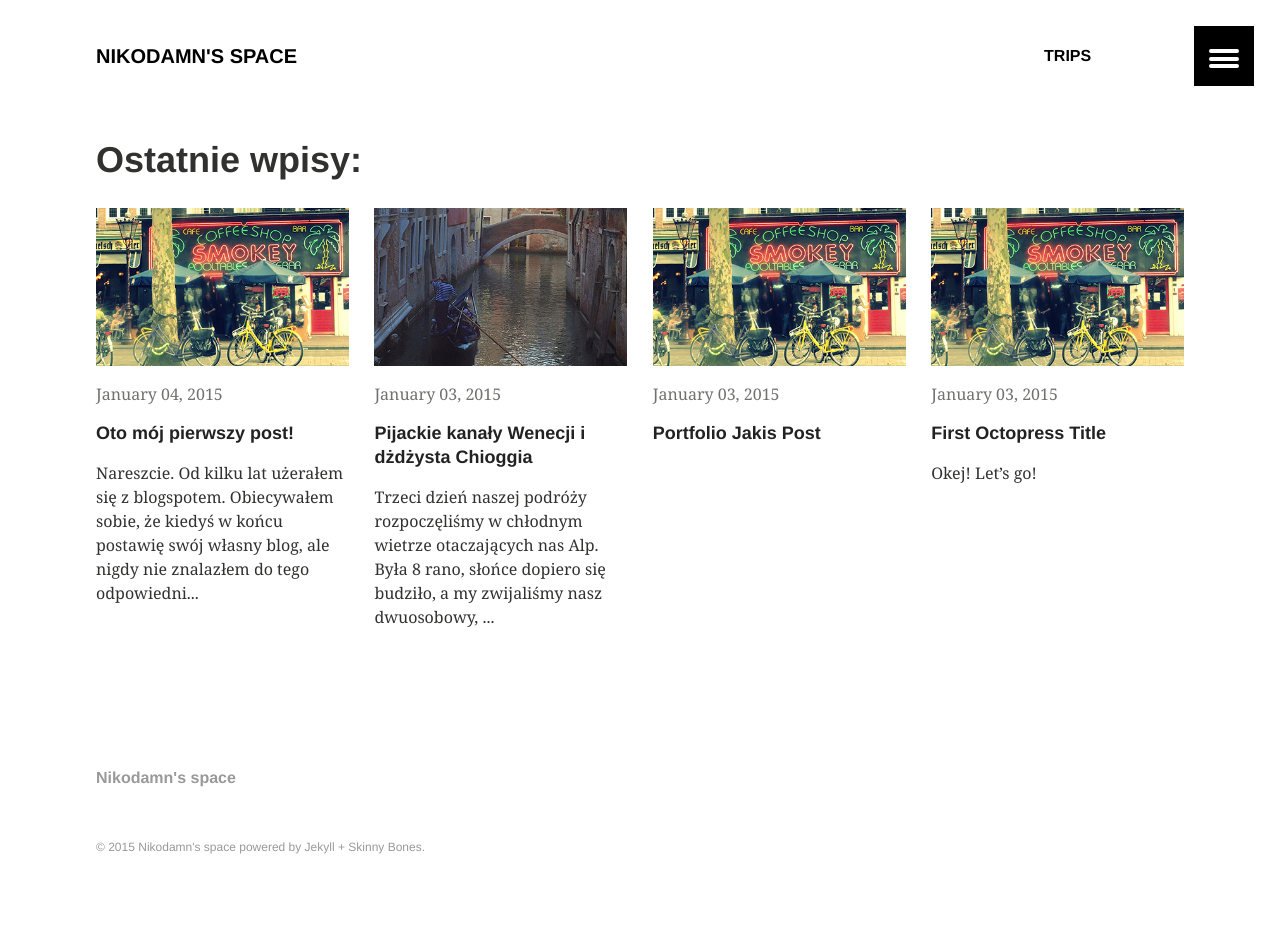
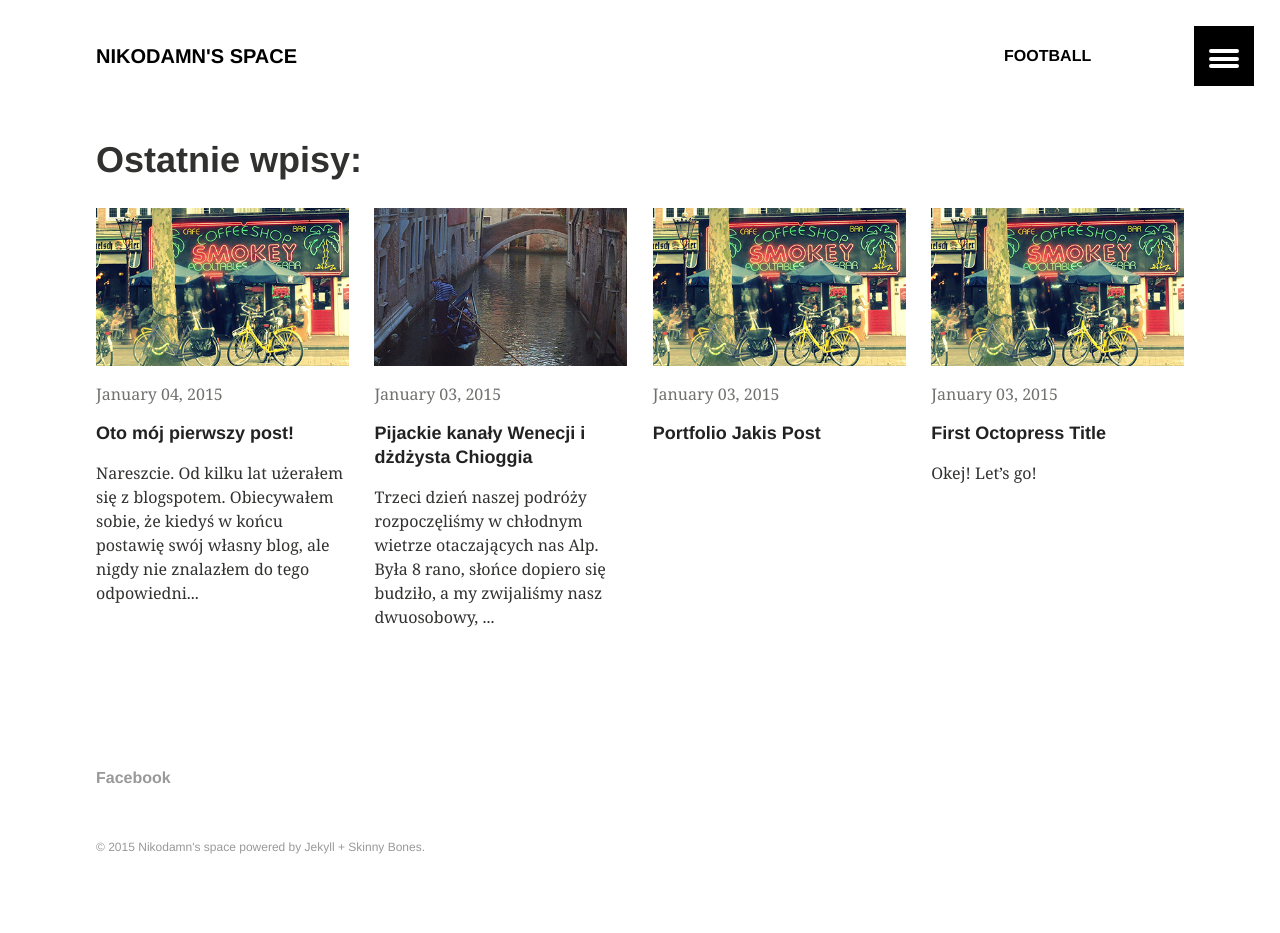
Before and after one commit to nikodamn/nikodamn.github.io, a Jekyll site: the page built from index.md, in a window 1280 px wide. Built offline with Jekyll 4.4.1, drawn with Linux system fonts in a browser that asks for light colours.

Commit message:
Update footer and navi

```diff
--- a/_data/footer.yml
+++ b/_data/footer.yml
@@ -1,4 +1,4 @@
 # Footer navigation links
 
-- title: Nikodamn's space
-  url:
+- title: Facebook
+  url: https://www.facebook.com/nkdamn
--- a/_data/navigation.yml
+++ b/_data/navigation.yml
@@ -4,3 +4,8 @@
   url: /trips/
   excerpt: "My adventures"
   image: trips.jpg
+
+  title: Football
+  url: /football/
+  excerpt: "My passion"
+  image: trips.jpg
```
